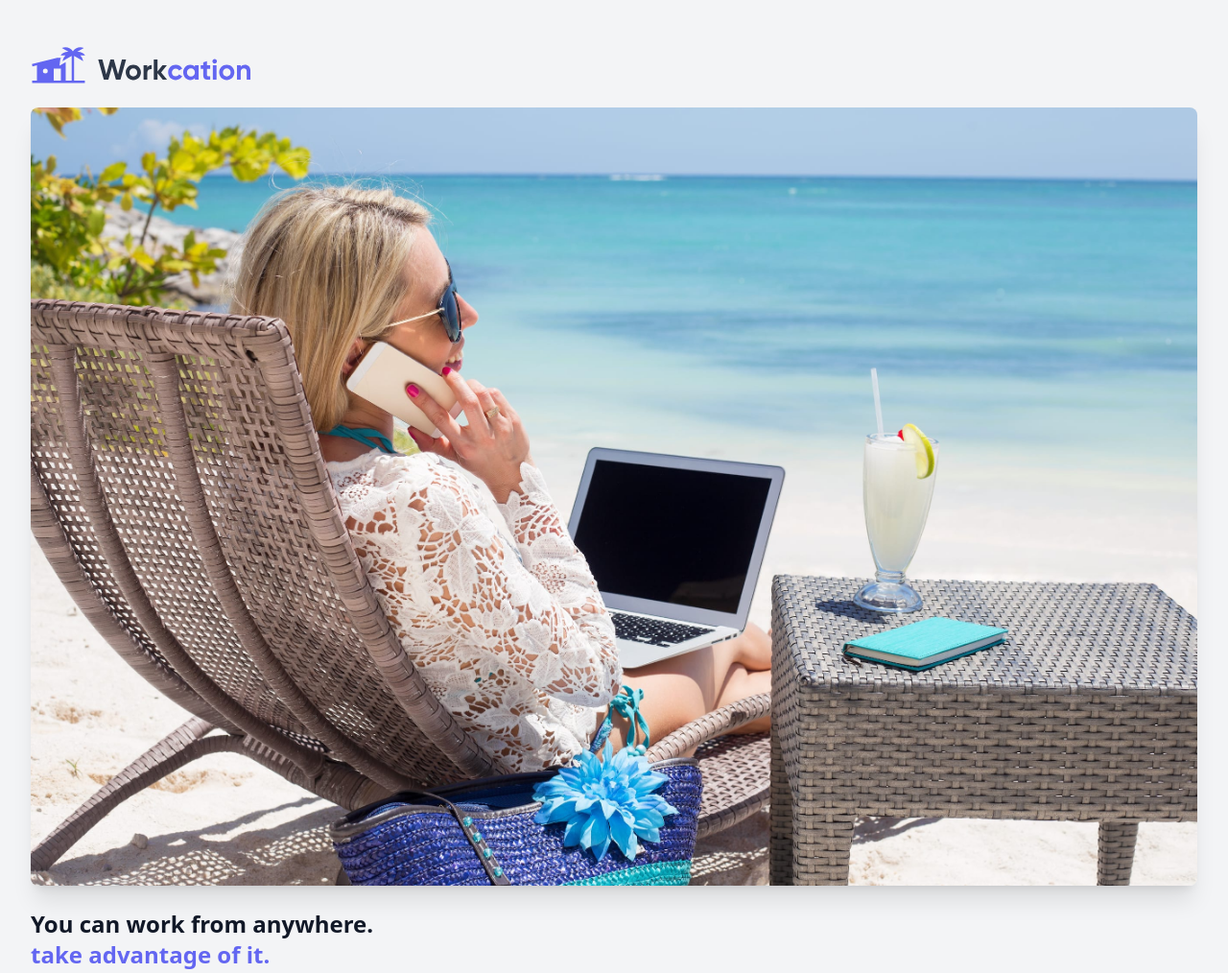
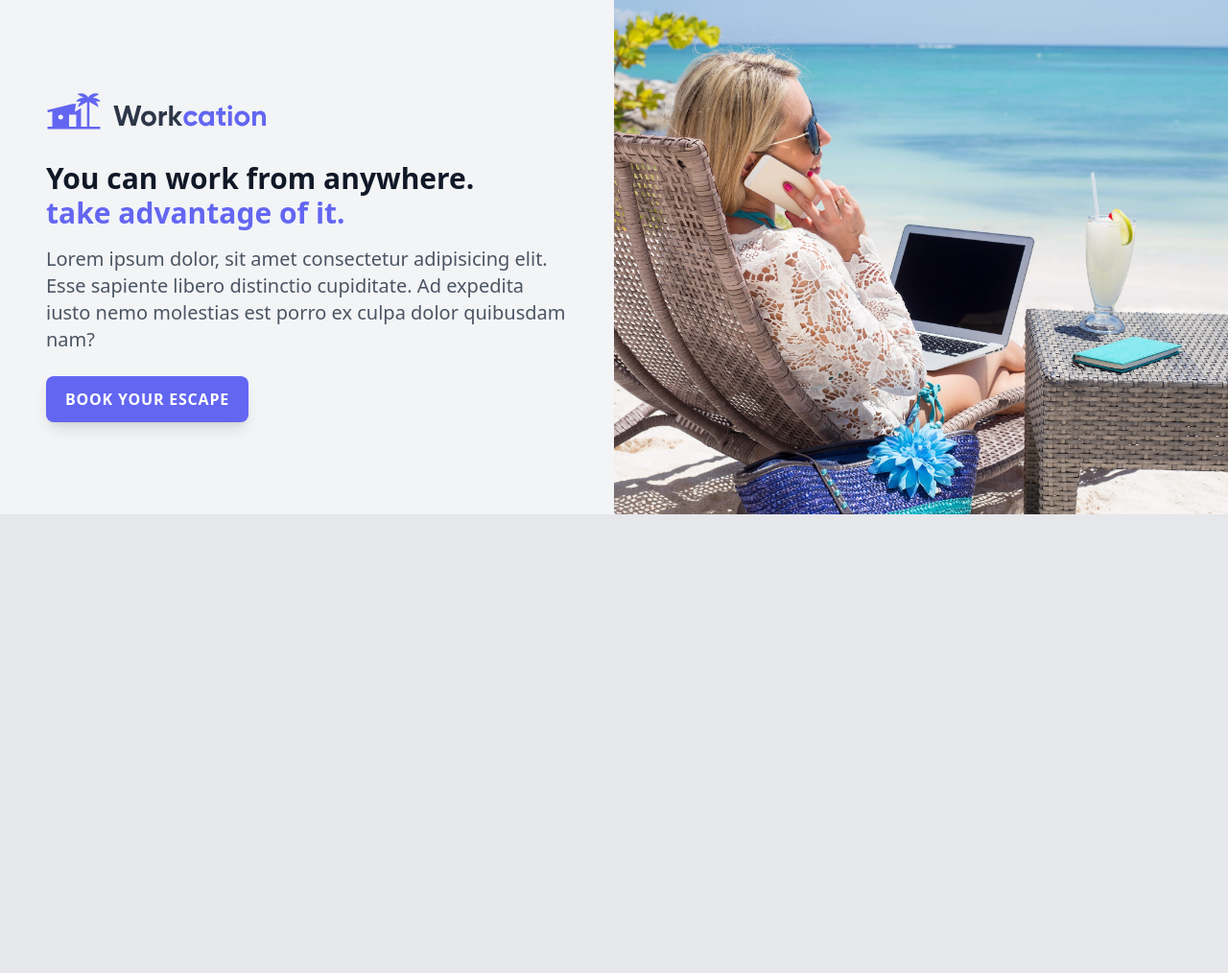
Before and after one commit to Nkaka23dev/worklocation, a website: page src/index.html in a window 1280 px wide. Shown: the top 1014 px of the page at 96% size. After the commit the page ends 800 px from the top, so only its background shows below. Drawn offline with Linux system fonts and the light colour scheme.

Commit message:
Full response design

```diff
--- a/src/index.html
+++ b/src/index.html
@@ -9,24 +9,30 @@
     <title>Document</title>
 </head>
 
-<body class="bg-gray-100">
-    <div class="px-8 py-12">
+<body class="bg-gray-200">
+    <div class="grid lg:grid-cols-2 bg-gray-100">
+    <div class="px-8 py-12 max-w-md mx-auto sm:max-w-xl lg:max-w-full lg:px-12 lg:py-24">
         <img class="h-10" src="./img/logo.svg" alt="logo">
-        <img class="mt-6 rounded-lg shadow-xl" src="./img/beach-work.jpg" alt="">
-        <h1 class="mt-6 text-2xl font-bold text-gray-900">You can work from anywhere.<br>
+        <img class="mt-6 sm:mt-8 rounded-lg shadow-xl sm:h-64 sm:w-full
+        sm:object-cover sm:object-center lg:hidden" src="./img/beach-work.jpg" alt="logo">
+        <h1 class="mt-6 text-2xl sm:mt-8 sm:text-4xl font-bold text-gray-900 lg:text-3xl">You can work from anywhere.<br>
             <span class="text-indigo-500">take advantage of it.</span>
         </h1>
-         <p class="mt-2 text-gray-600">
+         <p class="mt-2 text-gray-600 sm:mt-4 sm:text-xl">
             Lorem ipsum dolor, sit amet consectetur adipisicing elit.
              Esse sapiente libero distinctio cupiditate.
              Ad expedita iusto nemo molestias est porro ex culpa dolor quibusdam nam?
          </p>
-         <div class="mt-4">
+         <div class="mt-4 sm:mt-6">
             <a class="inline-block rounded-lg px-5 py-3 shadow-lg uppercase tracking-wider
-            font-semibold text-sm bg-indigo-500 text-white" href="#">
+            font-semibold text-sm sm:text-base bg-indigo-500 text-white" href="#">
                 Book your escape</a>
          </div>
     </div>
+    <div class="hidden relative lg:block" >
+        <img class="absolute inset-0 w-full h-full object-cover object-center" src="./img/beach-work.jpg" alt="logo">
+    </div>
+</div>
 </body>
 
 </html>
```
Also changed, not shown: src/output.css.
